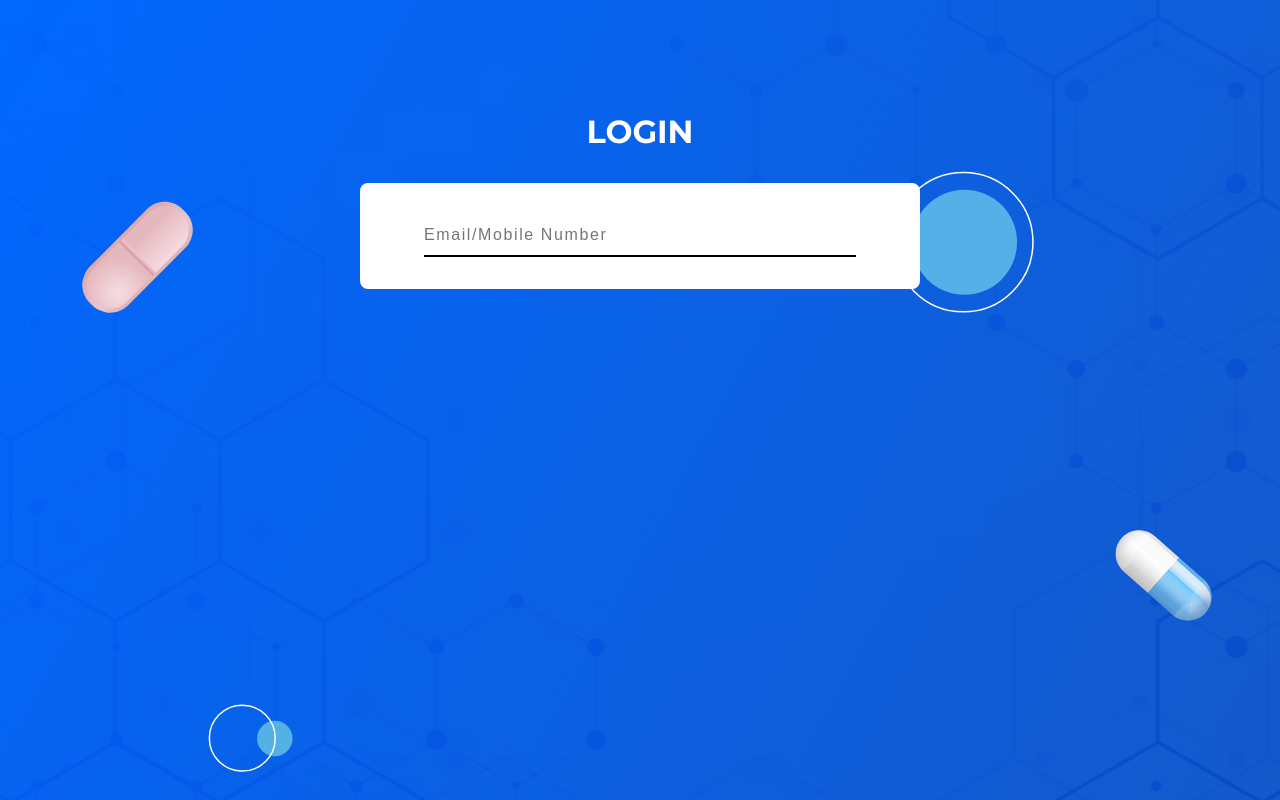
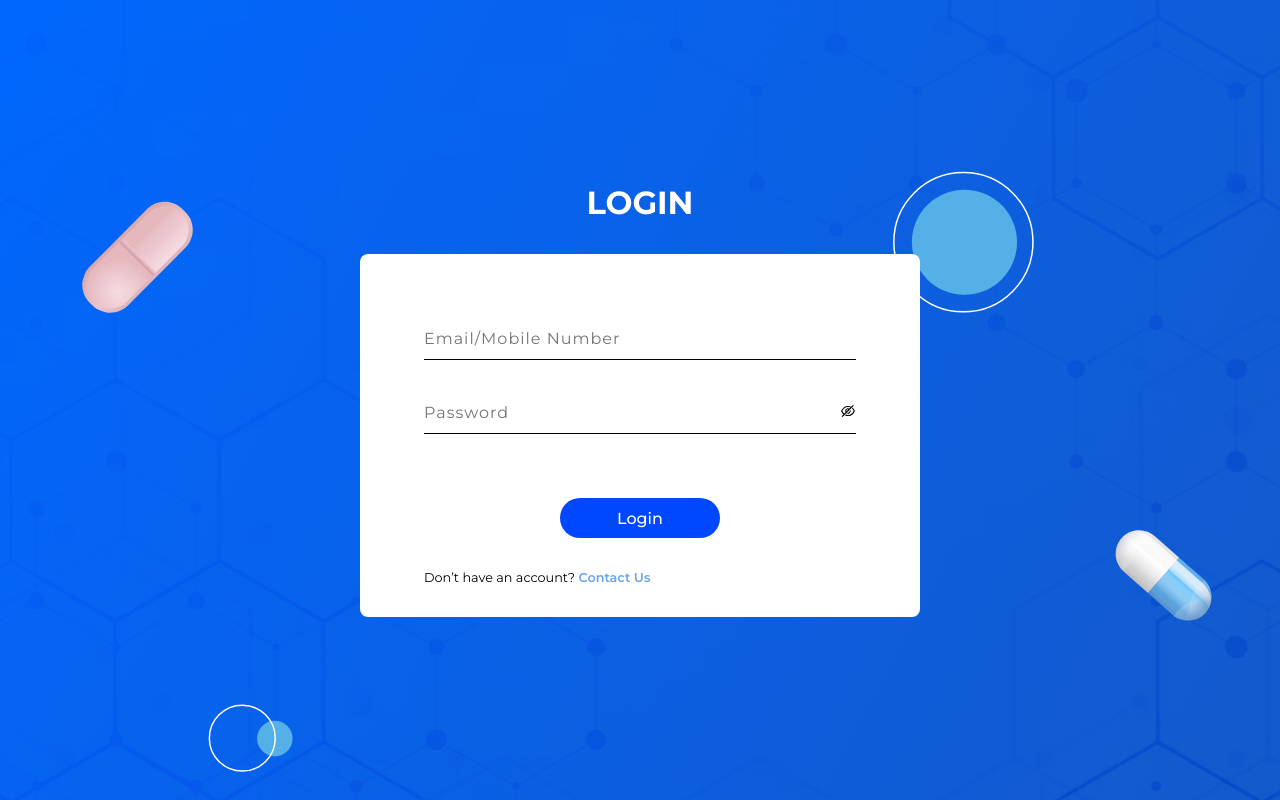
Before and after one commit to yaswanth23/bwb-ui, a Next.js app: page / in a window 1280 px wide. Built offline with nearby package versions, Linux system fonts and the light colour scheme.

Commit message:
login page changes

```diff
--- a/package.json
+++ b/package.json
@@ -9,9 +9,10 @@
     "lint": "next lint"
   },
   "dependencies": {
+    "next": "14.0.1",
     "react": "^18",
     "react-dom": "^18",
-    "next": "14.0.1"
+    "react-icons": "^4.11.0"
   },
   "devDependencies": {
     "eslint": "^8",
--- a/src/app/globals.css
+++ b/src/app/globals.css
@@ -1,3 +1,5 @@
+@import url("https://fonts.googleapis.com/css2?family=Montserrat:ital,wght@0,100;0,200;0,300;0,400;0,500;0,600;0,700;0,800;0,900;1,100;1,200;1,300;1,400;1,500;1,600;1,700;1,800;1,900&display=swap");
+
 :root {
   --primary-color: #0048ff;
   --white-color: #ffffff;
--- a/src/app/login/index.js
+++ b/src/app/login/index.js
@@ -1,28 +1,64 @@
 "use client";
 import React, { useState } from "react";
 import styles from "./login.module.css";
+import { AiOutlineEye, AiOutlineEyeInvisible } from "react-icons/ai";
+import Link from "next/link";
 
 const LoginPage = () => {
   const [userIdentifier, setUserIdentifier] = useState("");
+  const [password, setPassword] = useState("");
+  const [showPassword, setShowPassword] = useState(false);
 
-  const handleInputEmailId = (event) => {
+  const handleInputUserIdentifier = (event) => {
     setUserIdentifier(event.target.value);
+  };
+
+  const handleInputPassword = (event) => {
+    setPassword(event.target.value);
   };
 
   return (
     <>
       <div className={styles.main_container}>
-        <div className={styles.login_container}>
-          <div className={styles.login_header}>Login</div>
-          <div className={styles.login_section}>
-            <div className={styles.login_section_form}>
-              <input
-                type="text"
-                value={userIdentifier}
-                onChange={handleInputEmailId}
-                placeholder="Email/Mobile Number"
-                className={styles.login_sec_input}
-              />
+        <div className={styles.container}>
+          <div className={styles.header}>Login</div>
+          <div className={styles.section}>
+            <div className={styles.section_form}>
+              <div className={styles.input_section}>
+                <input
+                  type="text"
+                  value={userIdentifier}
+                  onChange={handleInputUserIdentifier}
+                  placeholder="Email/Mobile Number"
+                  className={styles.sec_input}
+                />
+              </div>
+              <div className={styles.input_section}>
+                <input
+                  type={showPassword ? "text" : "password"}
+                  value={password}
+                  onChange={handleInputPassword}
+                  placeholder="Password"
+                  className={styles.sec_input}
+                />
+                <div
+                  className={styles.eye_icon_section}
+                  onClick={() => setShowPassword(!showPassword)}
+                >
+                  {showPassword ? <AiOutlineEye /> : <AiOutlineEyeInvisible />}
+                </div>
+              </div>
+              <div className={styles.button_container}>
+                <button className={styles.login_button}>Login</button>
+              </div>
+              <div className={styles.contact_us_container}>
+                <p>
+                  Don’t have an account?{" "}
+                  <Link className={styles.contact_us_link} href="/contact">
+                    Contact Us
+                  </Link>
+                </p>
+              </div>
             </div>
           </div>
         </div>
--- a/src/app/login/login.module.css
+++ b/src/app/login/login.module.css
@@ -1,42 +1,87 @@
 .main_container {
-  background-color: #075bed;
-}
-.login_container {
   max-height: 100vh;
   height: 100vh;
   background: url("../../../public/assets/svg/login_bg.svg") no-repeat center
     center fixed;
+  background-color: #075bed;
   background-size: cover;
+  display: flex;
+  justify-content: center;
+  align-items: center;
 }
-.login_header {
+.header {
   color: var(--white-color);
-  padding-top: 7rem;
   font-size: 2rem;
   font-weight: 700;
   text-align: center;
   text-transform: uppercase;
 }
-.login_section {
+.section {
   margin-top: 2rem;
   display: flex;
   justify-content: center;
   align-items: center;
 }
-.login_section_form {
+.section_form {
   padding: 2rem 4rem;
   width: 35rem;
   background-color: var(--white-color);
   border-radius: 0.5rem;
 }
-.login_sec_input {
+.sec_input {
   padding: 0.7rem 0;
   font-size: 1rem;
   outline: none;
   width: 100%;
   border: none;
-  border-bottom: 0.15rem solid var(--black-color);
+  letter-spacing: 1px;
+  font-family: "Montserrat", sans-serif;
 }
-.login_sec_input::placeholder {
+.sec_input::placeholder {
   font-size: 1rem;
-  letter-spacing: 0.1rem;
+  letter-spacing: 1px;
+  font-family: "Montserrat", sans-serif;
 }
+.input_section {
+  margin: 2rem 0;
+  display: flex;
+  align-items: center;
+  border-bottom: 0.12rem solid var(--black-color);
+}
+.eye_icon_section {
+  cursor: pointer;
+}
+.button_container {
+  padding-top: 2rem;
+  display: flex;
+  justify-content: center;
+  align-items: center;
+}
+.login_button {
+  font-family: "Montserrat", sans-serif;
+  background-color: var(--primary-color);
+  color: var(--white-color);
+  text-decoration: none;
+  cursor: pointer;
+  width: 10rem;
+  font-size: 1rem;
+  font-weight: 500;
+  display: flex;
+  align-items: center;
+  justify-content: center;
+  text-align: center;
+  border: none;
+  border-radius: 1.5rem;
+  height: 2.5rem;
+}
+.contact_us_container {
+  margin-top: 2rem;
+}
+.contact_us_container p {
+  font-size: 0.8rem;
+}
+.contact_us_link {
+  text-decoration: none;
+  font-weight: 600;
+  color: #6aa4eb;
+}
```
Also changed, not shown: 1 other file (tests, documents, lock files or other folders).
